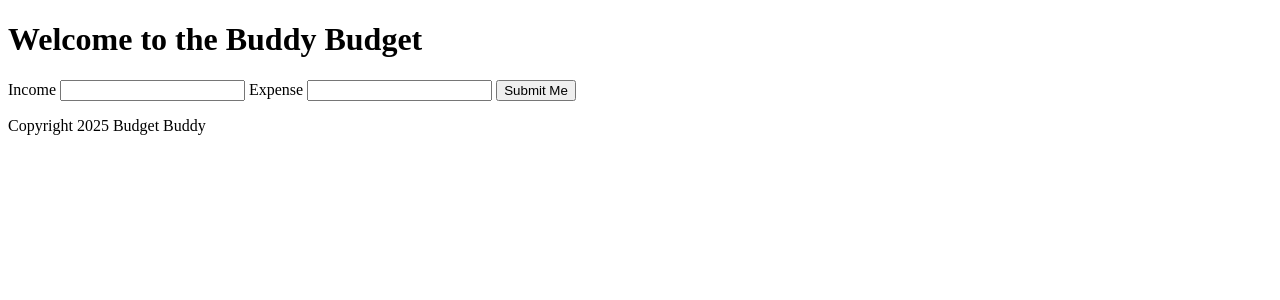
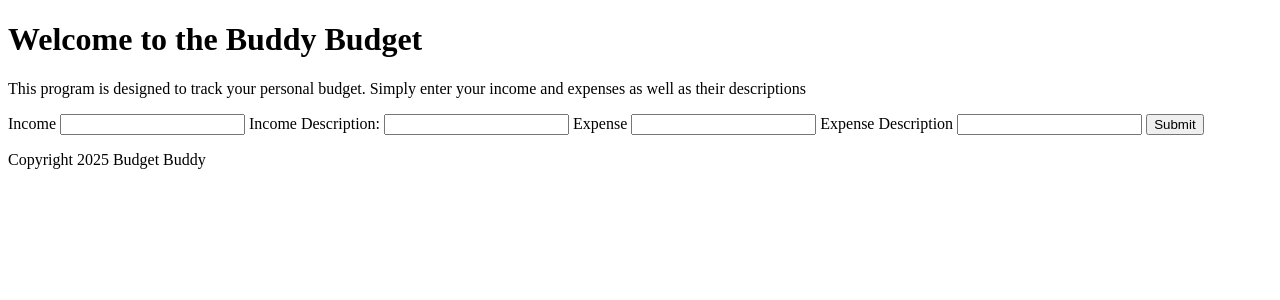
Before and after one commit to ClayGleason/Budget-Buddy, a Flask app: page / in a window 1280 px wide. Shown: the part 52-352 px from the top of the page. Run offline with Flask 3, Linux system fonts and the light colour scheme.

Commit message:
pushing what I've done so far

```diff
--- a/Budget_Buddy/main.py
+++ b/Budget_Buddy/main.py
@@ -1,8 +1,9 @@
 from flask import Flask, render_template, request, session, redirect, url_for, flash
+
+from Budget_Buddy.Entry import IncomeEntry, ExpenseEntry
 
 app = Flask(__name__)
 app.secret_key = "fdsfdf"
-
 @app.route('/')
 def index():
     return render_template("index.html")
@@ -11,10 +12,17 @@ def index():
 def summary():
     income = request.form['income']
     expense = request.form['expense']
+    income_desc = request.form['income_desc']
+    expense_desc = request.form['expense_desc']
     if income and expense:
-        session['income'] = income
-        session['expense'] = expense
-        return render_template('summary.html', income=income, expense=expense)
+        if income_desc == "":
+            income_desc = "Item Description Unfilled"
+        if expense_desc == "":
+            expense_desc = "Expense Description Unfilled"
+        new_income_entry = IncomeEntry(income_desc, income)
+        new_expense_entry = ExpenseEntry(expense_desc, expense)
+
+        return render_template('summary.html', new_income_entry=new_income_entry, new_expense_entry=new_expense_entry)
 
     return redirect(url_for('index'))
 
--- a/Budget_Buddy/templates/layout.html
+++ b/Budget_Buddy/templates/base.html
@@ -8,7 +8,7 @@
         <nav>
             <ul style="list-style-type: none; padding: 0;">
                 <li><a href="{{ url_for('index') }}">Home</a></li>
-                <li><a href="{{ url_for('index') }}">Budget Summary</a></li>
+                <li><a href="{{ url_for('summary') }}">Budget Summary</a></li>
             </ul>
         </nav>
     </header>
--- a/Budget_Buddy/templates/index.html
+++ b/Budget_Buddy/templates/index.html
@@ -6,20 +6,27 @@
 </head>
 <body>
 
-    {% extends 'layout.html' %}
+    {% extends 'base.html' %}
 
     {% block content %}
     <div>
         <h1>Welcome to the Buddy Budget</h1>
+        <p>This program is designed to track your personal budget.  Simply enter your income and expenses as well as their descriptions</p>
 
         <form action="/summary" method="post">
             <label for="income">Income</label>
             <input type="text" id="income" name="income">
 
+            <label for="income_desc">Income Description:</label>
+            <input type="text" id="income_desc" name="income_desc">
+
             <label for="expense">Expense</label>
             <input type="text" id="expense" name="expense">
 
-            <input type="submit" value="Submit Me">
+            <label for="expense_desc">Expense Description</label>
+            <input type="text" id="expense_desc" name="expense_desc">
+
+            <input type="submit" value="Submit">
         </form>
 
     </div>
```
Also changed, not shown: Budget_Buddy/Entry.py (added, +56 -0 lines), Budget_Buddy/templates/summary.html (+14 -6 lines).
